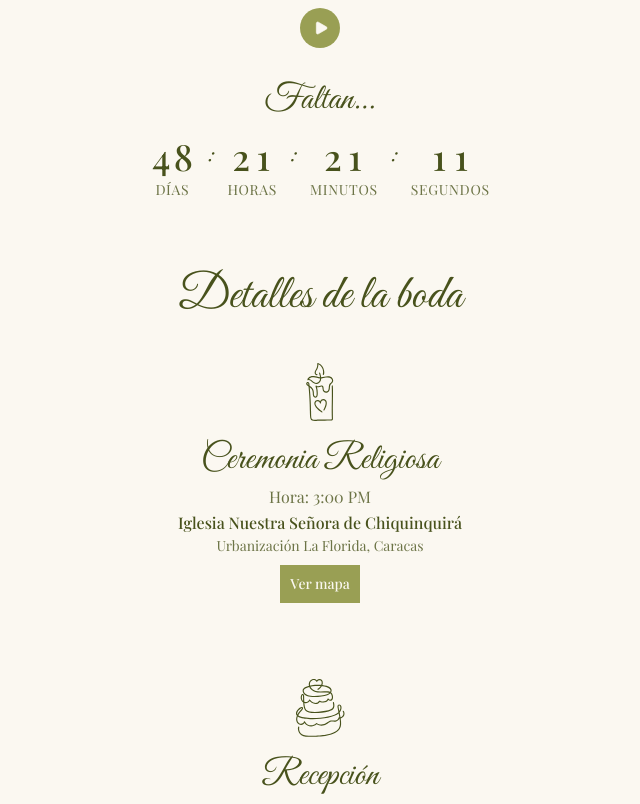
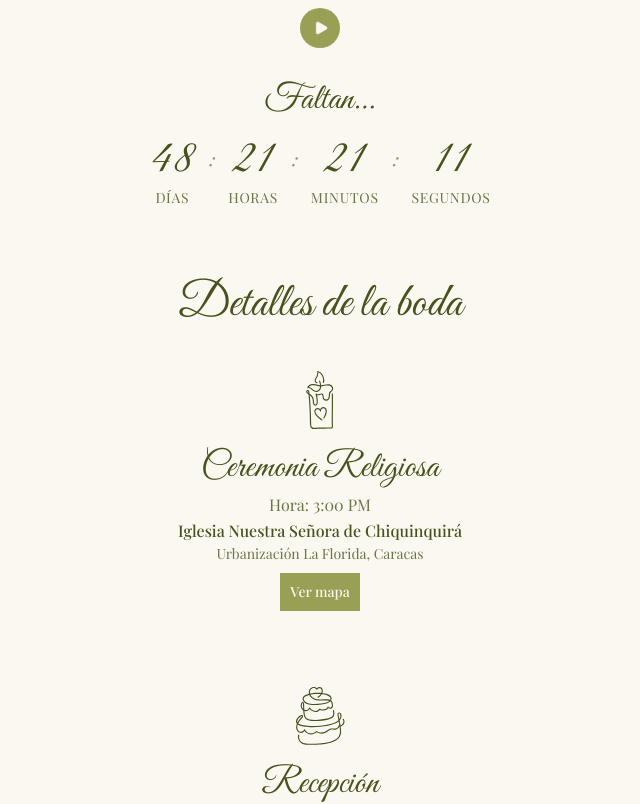
Before and after one commit to anthonyroam/invitacion-ida-y-daniel, a Next.js app: page / in a window 1280 px wide. Shown: the part 860-1664 px from the top of the page, without its empty margins (320-960 px from the left). Built offline with nearby package versions, Linux system fonts and the light colour scheme; no server answers; a web font is replaced by a local one.

Commit message:
feat(countdown): apply great vibes font to countdown numbers

```diff
--- a/src/app/globals.css
+++ b/src/app/globals.css
@@ -104,8 +104,11 @@
     @apply font-secondary text-foreground/80 text-balance;
     text-wrap: balance;
   }
-  span, a, label, button, input, textarea, select {
+  a, label, button, input, textarea, select {
     @apply font-secondary;
     text-wrap: balance;
   }
+  span {
+    text-wrap: balance;
+  }
 }
--- a/src/components/wedding/Countdown.tsx
+++ b/src/components/wedding/Countdown.tsx
@@ -8,11 +8,11 @@ import { Container } from "@/components/layout/Container";
 import { Spacer } from "@/components/layout/Spacer";
 import { Heading } from "@/components/layout/Heading";
 
-// Helper para forzar números tabulares en fuentes que no lo soportan nativamente
+// Helper para renderizar números en Great Vibes (font-primary)
 const FixedNumber = ({ num }: { num: string }) => (
-  <span className="flex justify-center font-medium font-primary tabular-nums">
+  <span className="flex justify-center font-primary font-normal leading-none">
     {num.split("").map((digit, i) => (
-      <span key={i} className="inline-block text-center w-[1ch] text-4xl">
+      <span key={i} className="inline-block text-center font-primary text-5xl leading-none px-0.5">
         {digit}
       </span>
     ))}
@@ -71,21 +71,21 @@ export default function Countdown() {
                 <span className="font-secondary text-sm uppercase tracking-wider text-muted-foreground mt-1">Días</span>
               </div>
 
-              <span className="font-medium font-primary tabular-nums">:</span>
+              <span className="font-primary text-3xl leading-none pt-2 text-foreground/60">:</span>
 
               <div className="flex flex-col items-center">
                 <FixedNumber num={timeLeft.hours} />
                 <span className="font-secondary text-sm uppercase tracking-wider text-muted-foreground mt-1">Horas</span>
               </div>
 
-              <span className="font-medium font-primary tabular-nums">:</span>
+              <span className="font-primary text-3xl leading-none pt-2 text-foreground/60">:</span>
 
               <div className="flex flex-col items-center">
                 <FixedNumber num={timeLeft.minutes} />
                 <span className="font-secondary text-sm uppercase tracking-wider text-muted-foreground mt-1">Minutos</span>
               </div>
 
-              <span className="font-medium font-primary tabular-nums">:</span>
+              <span className="font-primary text-3xl leading-none pt-2 text-foreground/60">:</span>
 
               <div className="flex flex-col items-center">
                 <FixedNumber num={timeLeft.seconds} />
```
